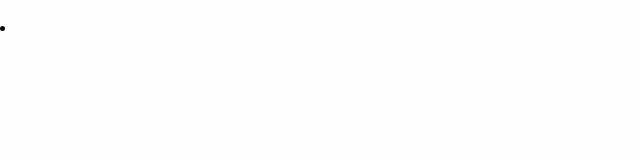
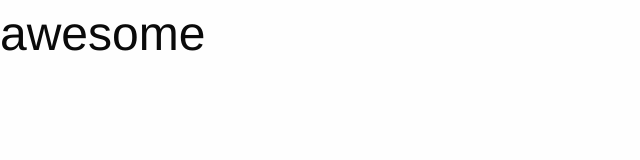
Before and after one commit to jacquou/mensa, a plain HTML site: page index.html in a window 1280 px wide. Shown: the whole page, without its empty margins (0-640 px from the left). Drawn offline with nearby package versions, Linux system fonts and the light colour scheme.

Commit message:
added title

```diff
--- a/index.html
+++ b/index.html
@@ -10,6 +10,6 @@
 	<script src="https://cdn.jsdelivr.net/npm/foundation-sites@6.5.1/dist/js/foundation.min.js" integrity="sha256-WUKHnLrIrx8dew//IpSEmPN/NT3DGAEmIePQYIEJLLs= sha384-53StQWuVbn6figscdDC3xV00aYCPEz3srBdV/QGSXw3f19og3Tq2wTRe0vJqRTEO sha512-X9O+2f1ty1rzBJOC8AXBnuNUdyJg0m8xMKmbt9I3Vu/UOWmSg5zG+dtnje4wAZrKtkopz/PEDClHZ1LXx5IeOw==" crossorigin="anonymous"></script>
 </head>
 <body>
-<p><li></li></p>
+	<h1>awesome</h1>
 </body>
 </html>
```
